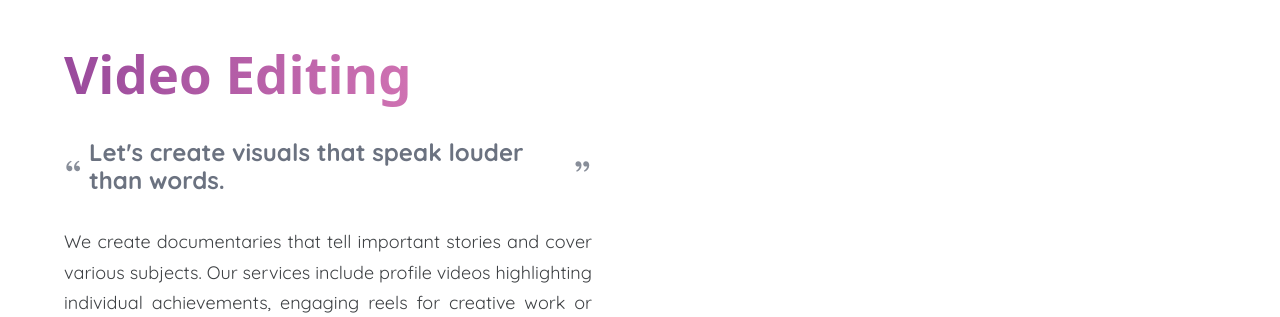
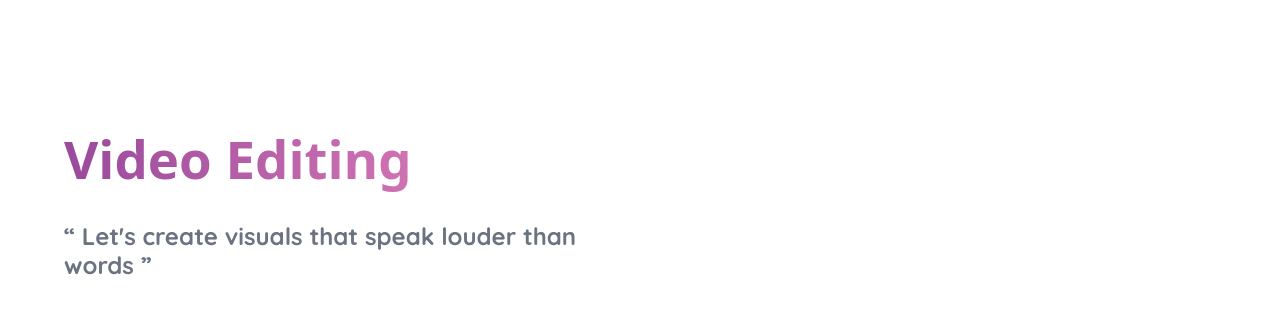
Before and after one commit to aakash4372/jk3, a React (Vite) app: page /services in a window 1280 px wide. Shown: the part 1280-1597 px from the top of the page. Built offline with nearby package versions, Linux system fonts and the light colour scheme; a web font is replaced by a local one.

Commit message:
quotes updated

```diff
--- a/src/Pages/Service.jsx
+++ b/src/Pages/Service.jsx
@@ -5,10 +5,9 @@ import vrvideo from "/img/VR 360 SERVICE.jpg";
 import digitalMarketing from "/img/DIGITAL MARKETING.jpg";
 import websiteDevelopment from "/img/WEBSITE CREATION.jpg";
 import "./css/service.css";
-import AOS from 'aos';
-import 'aos/dist/aos.css';
+import AOS from "aos";
+import "aos/dist/aos.css";
 import { useLocation } from "react-router-dom";
-import { RiDoubleQuotesL, RiDoubleQuotesR } from "react-icons/ri";
 
 // React Icons
 import {
@@ -31,7 +30,7 @@ import {
   FaBoxOpen,
   FaChartBar,
   FaFacebook,
-  FaGoogle
+  FaGoogle,
 } from "react-icons/fa";
 import {
   MdWeb,
@@ -46,7 +45,7 @@ import {
   MdEmail,
   MdLocalOffer,
   MdStore,
-  MdArticle
+  MdArticle,
 } from "react-icons/md";
 
 // Import your video files
@@ -73,25 +72,25 @@ const serviceIcons = {
   "Flyer & Brochure Design": <MdArticle />,
   "Poster & Banner Design": <FaAd />,
   "Advertisement Design": <MdLocalOffer />,
-  "Magazine": <FaNewspaper />,
+  Magazine: <FaNewspaper />,
   "Social Media Video Ads": <FaFacebook />,
   "Explainer Videos": <MdOutlineFeaturedVideo />,
   "Motion Graphic": <MdOutlineAnimation />,
-  "Reels": <MdOutlineVideoSettings />,
+  Reels: <MdOutlineVideoSettings />,
   "Product Promo Videos": <MdStore />,
   "YouTube Video Editing": <FaFilm />,
   "Event Videos": <FaPhotoVideo />,
-  "Typography": <FaPenFancy />,
+  Typography: <FaPenFancy />,
   "Testimonial Videos": <FaVideo />,
   "Logo Animation": <MdOutlineAnimation />,
-  "Video": <FaVideo />,
-  "Photos": <FaPhotoVideo />,
+  Video: <FaVideo />,
+  Photos: <FaPhotoVideo />,
   "Google ads": <FaGoogle />,
   "Meta ads": <FaFacebook />,
   "Custom Website Development": <FaCode />,
   "Mobile-Friendly (Responsive) Website": <FaMobile />,
   "Website Maintenance & Updates": <MdWeb />,
-  "Website Redesign & Improvement": <FaLaptopCode />
+  "Website Redesign & Improvement": <FaLaptopCode />,
 };
 
 const Servicesection = () => {
@@ -100,7 +99,7 @@ const Servicesection = () => {
     videoEditing: false,
     vrVideos: false,
     digitalMarketing: false,
-    websiteDevelopment: false
+    websiteDevelopment: false,
   });
   const location = useLocation();
 
@@ -110,43 +109,43 @@ const Servicesection = () => {
     videoEditing: useRef(null),
     vrVideos: useRef(null),
     digitalMarketing: useRef(null),
-    websiteDevelopment: useRef(null)
+    websiteDevelopment: useRef(null),
   };
   const timeoutRefs = useRef({});
 
   useEffect(() => {
     AOS.init({
       duration: 800,
-      easing: 'ease-in-out',
-      once: true
+      easing: "ease-in-out",
+      once: true,
     });
 
     // Set up intersection observers for each section
     const observerOptions = {
       root: null,
-      rootMargin: '0px',
-      threshold: 0.5
+      rootMargin: "0px",
+      threshold: 0.5,
     };
 
     const sectionIds = [
-      'graphicDesign-section',
-      'videoEditing-section',
-      'vrVideos-section',
-      'digitalMarketing-section',
-      'websiteDevelopment-section'
+      "graphicDesign-section",
+      "videoEditing-section",
+      "vrVideos-section",
+      "digitalMarketing-section",
+      "websiteDevelopment-section",
     ];
 
     const observers = {};
 
-    sectionIds.forEach(sectionId => {
-      const videoKey = sectionId.split('-')[0];
+    sectionIds.forEach((sectionId) => {
+      const videoKey = sectionId.split("-")[0];
 
       observers[videoKey] = new IntersectionObserver((entries) => {
-        entries.forEach(entry => {
+        entries.forEach((entry) => {
           if (entry.isIntersecting) {
             // Section is in view - start timer to show video
             timeoutRefs.current[videoKey] = setTimeout(() => {
-              setActiveVideos(prev => ({ ...prev, [videoKey]: true }));
+              setActiveVideos((prev) => ({ ...prev, [videoKey]: true }));
               try {
                 videoRefs[videoKey].current?.play();
               } catch (e) {
@@ -156,7 +155,7 @@ const Servicesection = () => {
           } else {
             // Section is out of view - hide and reset video
             clearTimeout(timeoutRefs.current[videoKey]);
-            setActiveVideos(prev => ({ ...prev, [videoKey]: false }));
+            setActiveVideos((prev) => ({ ...prev, [videoKey]: false }));
             videoRefs[videoKey].current?.pause();
             videoRefs[videoKey].current.currentTime = 0;
           }
@@ -171,10 +170,10 @@ const Servicesection = () => {
 
     return () => {
       // Cleanup observers and timeouts
-      Object.values(observers).forEach(observer => {
+      Object.values(observers).forEach((observer) => {
         observer.disconnect();
       });
-      Object.values(timeoutRefs.current).forEach(timeoutId => {
+      Object.values(timeoutRefs.current).forEach((timeoutId) => {
         clearTimeout(timeoutId);
       });
     };
@@ -197,7 +196,8 @@ const Servicesection = () => {
       tagline: "Your brand's voice, made visible",
       image: Graphic,
       video: graphicDesignVideo,
-      description: "Graphic design is the art of visual communication that combines typography, images, colors, and layouts for branding and marketing. We provide logo design, social media graphics, brochures, and flyers to strengthen brand identity. Our services include magazine layouts, packaging design, infographics, and promotional materials like thumbnails and posters, helping businesses establish a strong visual presence.",
+      description:
+        "Graphic design is the art of visual communication that combines typography, images, colors, and layouts for branding and marketing. We provide logo design, social media graphics, brochures, and flyers to strengthen brand identity. Our services include magazine layouts, packaging design, infographics, and promotional materials like thumbnails and posters, helping businesses establish a strong visual presence.",
       items: [
         "Logo Design",
         "Brand Identity & Style Guide",
@@ -206,17 +206,18 @@ const Servicesection = () => {
         "Flyer & Brochure Design",
         "Poster & Banner Design",
         "Advertisement Design",
-        "Magazine"
+        "Magazine",
       ],
-      align: "left"
+      align: "left",
     },
     {
       id: "videoEditing",
       title: "Video Editing",
-      tagline: "Let's create visuals that speak louder than words.",
+      tagline: "Let's create visuals that speak louder than words",
       image: Video,
       video: videoEditingVideo,
-      description: "We create documentaries that tell important stories and cover various subjects. Our services include profile videos highlighting individual achievements, engaging reels for creative work or events, insightful podcasts with engaged discussions, professional interview services for authentic perspectives, and impactful advertisements to promote brands and products effectively.",
+      description:
+        "We create documentaries that tell important stories and cover various subjects. Our services include profile videos highlighting individual achievements, engaging reels for creative work or events, insightful podcasts with engaged discussions, professional interview services for authentic perspectives, and impactful advertisements to promote brands and products effectively.",
       items: [
         "Social Media Video Ads",
         "Explainer Videos",
@@ -227,9 +228,9 @@ const Servicesection = () => {
         "Event Videos",
         "Typography",
         "Testimonial Videos",
-        "Logo Animation"
+        "Logo Animation",
       ],
-      align: "right"
+      align: "right",
     },
     {
       id: "vrVideos",
@@ -237,42 +238,55 @@ const Servicesection = () => {
       tagline: "See the world in 360°",
       image: vrvideo,
       video: vrVideosVideo,
-      description: "Virtual Reality (VR) videos offer an engaging experience that engages viewers in a 360-degree environment. Unlike traditional videos, VR allows users to explore their surroundings freely, creating a genuine sense of presence.",
+      description:
+        "Virtual Reality (VR) videos offer an engaging experience that engages viewers in a 360-degree environment. Unlike traditional videos, VR allows users to explore their surroundings freely, creating a genuine sense of presence.",
       items: ["Video", "Photos"],
-      align: "left"
+      align: "left",
     },
     {
       id: "digitalMarketing",
       title: "Digital Marketing",
-      tagline: "See the world in 360°",
+      tagline: "We Think about what the user is going to type",
       image: digitalMarketing,
       video: digitalMarketingVideo,
-      description: "Digital marketing involves promoting products, services, or brands through online platforms such as social media, search engines, websites, and email. It encompasses strategies like search engine optimization (SEO), content marketing, social media marketing ( YouTube, Facebook , Instagram ), and paid advertising to engage target audiences, enhance brand awareness, and drive conversions.",
+      description:
+        "Digital marketing involves promoting products, services, or brands through online platforms such as social media, search engines, websites, and email. It encompasses strategies like search engine optimization (SEO), content marketing, social media marketing ( YouTube, Facebook , Instagram ), and paid advertising to engage target audiences, enhance brand awareness, and drive conversions.",
       items: ["Google ads", "Meta ads"],
-      align: "right"
+      align: "right",
     },
     {
       id: "websiteDevelopment",
       title: "Website Development",
-      tagline: "We don't just create websites; we craft digital masterpieces that function around the clock for your brand.",
+      tagline:
+        "We don’t just create websites; we craft digital masterpieces that function around the clock for your brand ",
       image: websiteDevelopment,
       video: websiteDevelopmentVideo,
-      description: "We provide website development services to help businesses build a strong online presence. Our expertise includes creating responsive and user-friendly websites for various purposes, such as e-commerce, portfolios, custom applications, etc. Our services cover UI/UX design, front-end and back-end development, SEO optimization, and website maintenance.",
+      description:
+        "We provide website development services to help businesses build a strong online presence. Our expertise includes creating responsive and user-friendly websites for various purposes, such as e-commerce, portfolios, custom applications, etc. Our services cover UI/UX design, front-end and back-end development, SEO optimization, and website maintenance.",
       items: [
         "Custom Website Development",
         "Mobile-Friendly (Responsive) Website",
         "Website Maintenance & Updates",
-        "Website Redesign & Improvement"
+        "Website Redesign & Improvement",
       ],
-      align: "left"
-    }
+      align: "left",
+    },
   ];
 
   return (
     <div className="service-section" id="services">
-    <h2 className="container service-top-heading text-center pt-32 fs-1" data-aos="zoom-in">
-  We Create Something That Is so Good People Can't Sleep Without Talking About You.
-</h2>
+      <h2
+        className="container text-uppercase service-top-heading text-center pt-32 fs-1"
+        data-aos="zoom-in"
+      >
+        Explore &nbsp;our &nbsp;services
+      </h2>
+      <h2
+        className="container service-top-heading text-center fs-1"
+        data-aos="zoom-in"
+      >
+        Discover how our services can enhance your business
+      </h2>
 
       <div className="">
         {services.map((service, index) => (
@@ -307,14 +321,17 @@ const Servicesection = () => {
               </div>
 
               <div className={`text-container ${service.align}`}>
-                <div className="content-card" data-aos="fade-up" data-aos-delay="200">
+                <div
+                  className="content-card"
+                  data-aos="fade-up"
+                  data-aos-delay="200"
+                >
                   <h1 className="section-title">
                     <span className="title-gradient">{service.title}</span>
                   </h1>
-                    <h2 className="tagline-text">
-                    <RiDoubleQuotesL className="quote-icon" />
-                    {service.tagline}
-                    <RiDoubleQuotesR className="quote-icon" />
+                  <h2 className="tagline-text">
+                    &ldquo;&nbsp;
+                    {service.tagline} &rdquo;
                   </h2>
 
                   <p className="description-text">{service.description}</p>
@@ -325,7 +342,7 @@ const Servicesection = () => {
                         key={itemIndex}
                         className="service-item"
                         data-aos="fade-up"
-                        data-aos-delay={300 + (itemIndex * 50)}
+                        data-aos-delay={300 + itemIndex * 50}
                       >
                         <span className="service-icon">
                           {serviceIcons[item] || serviceIcons[service.id]}
--- a/src/Pages/css/service.css
+++ b/src/Pages/css/service.css
@@ -67,11 +67,7 @@
   border-radius: 8px;
   animation: popIn 0.8s ease-out both;
 }
-.quote-icon {
-  font-size: 1.4rem;
-  color: #6b7280;
-  opacity: 0.8;
-}
+
 
 .title-gradient {
   background: linear-gradient(90deg, #994a9c, #c04499c0);
@@ -240,13 +236,12 @@
 }
 
 .service-top-heading {
-  font-family: "Outfit", sans-serif;
   background: linear-gradient(90deg, #844c9e, #be4599);
   -webkit-background-clip: text;
   background-clip: text;
-  font-weight: 550 !important;
+  font-weight: 800 !important;
   color: transparent;
-  font-size: 2rem; /* Default for small devices */
+  font-size: 3rem !important; /* Default for small devices */
 }
 
 
```
